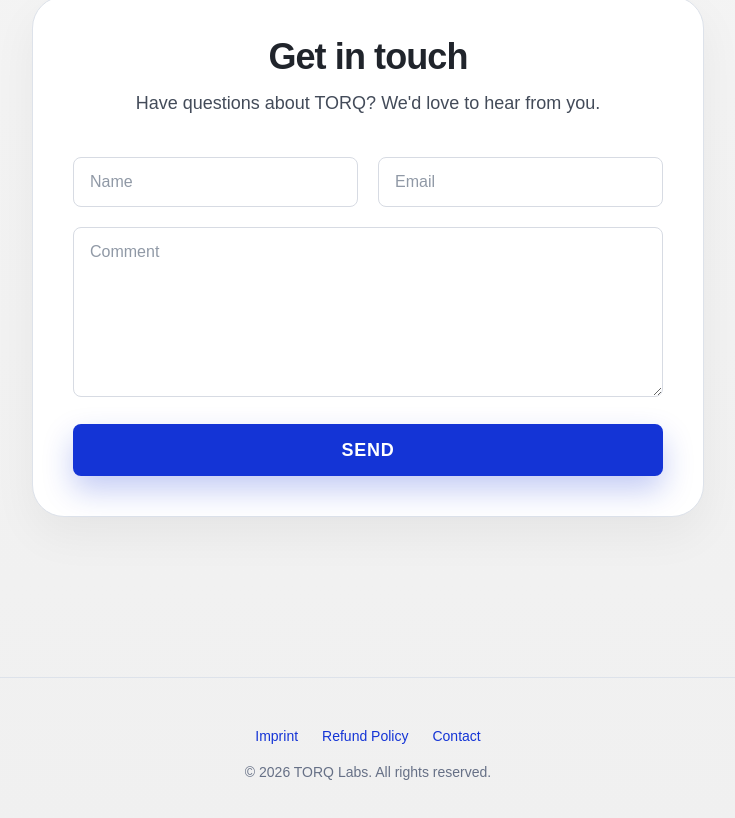
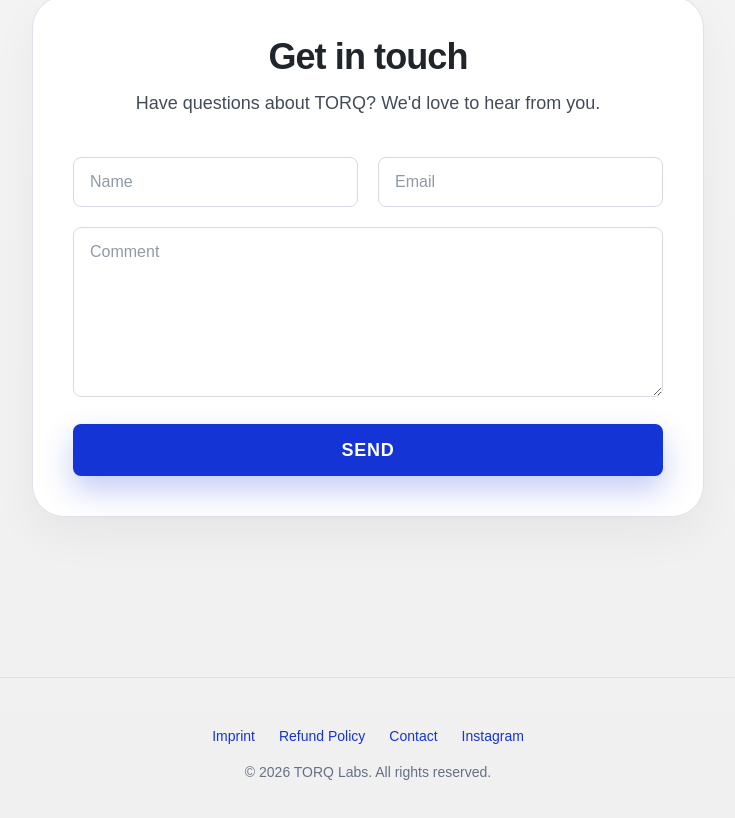
Before and after one commit to tungp2302/updater-frontend, a Next.js app: page / in a window 1280 px wide. Shown: the part 2876-3694 px from the top of the page, without its empty margins (272-1007 px from the left). Built offline with nearby package versions, Linux system fonts and the light colour scheme.

Commit message:
fix: add Instagram link to home page footer
- Instagram link now appears in footer with Imprint, Refund Policy, Contact
- All pages now have consistent Instagram link in footer section

```diff
--- a/src/app/page.tsx
+++ b/src/app/page.tsx
@@ -606,6 +606,14 @@
               <a href="mailto:support@torq-lab.com" className="text-[#1434d6] hover:text-[#091aa0] transition">
                 Contact
               </a>
+              <a
+                href="https://www.instagram.com/torqlab.mtg/"
+                target="_blank"
+                rel="noopener noreferrer"
+                className="text-[#1434d6] hover:text-[#091aa0] transition"
+              >
+                Instagram
+              </a>
             </div>
             <p>© 2026 TORQ Labs. All rights reserved.</p>
           </div>
```
